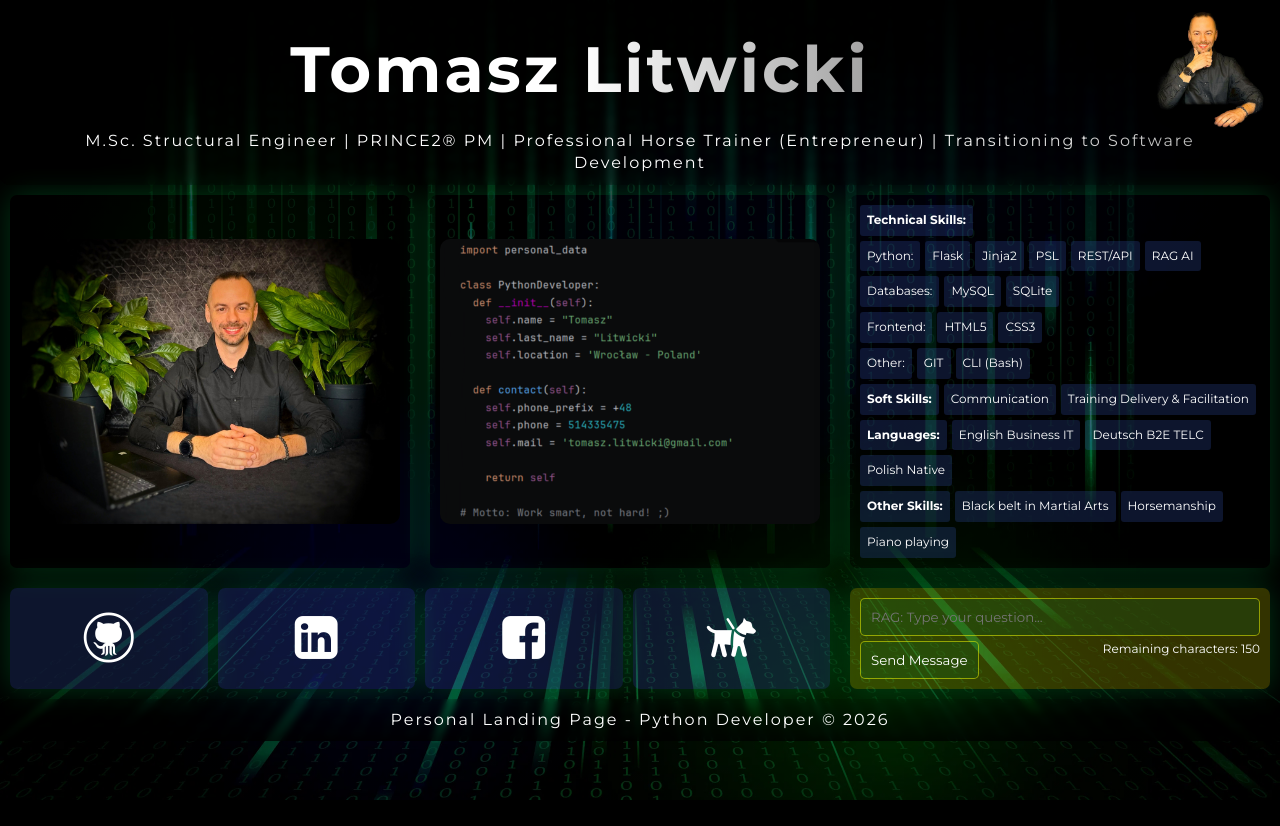
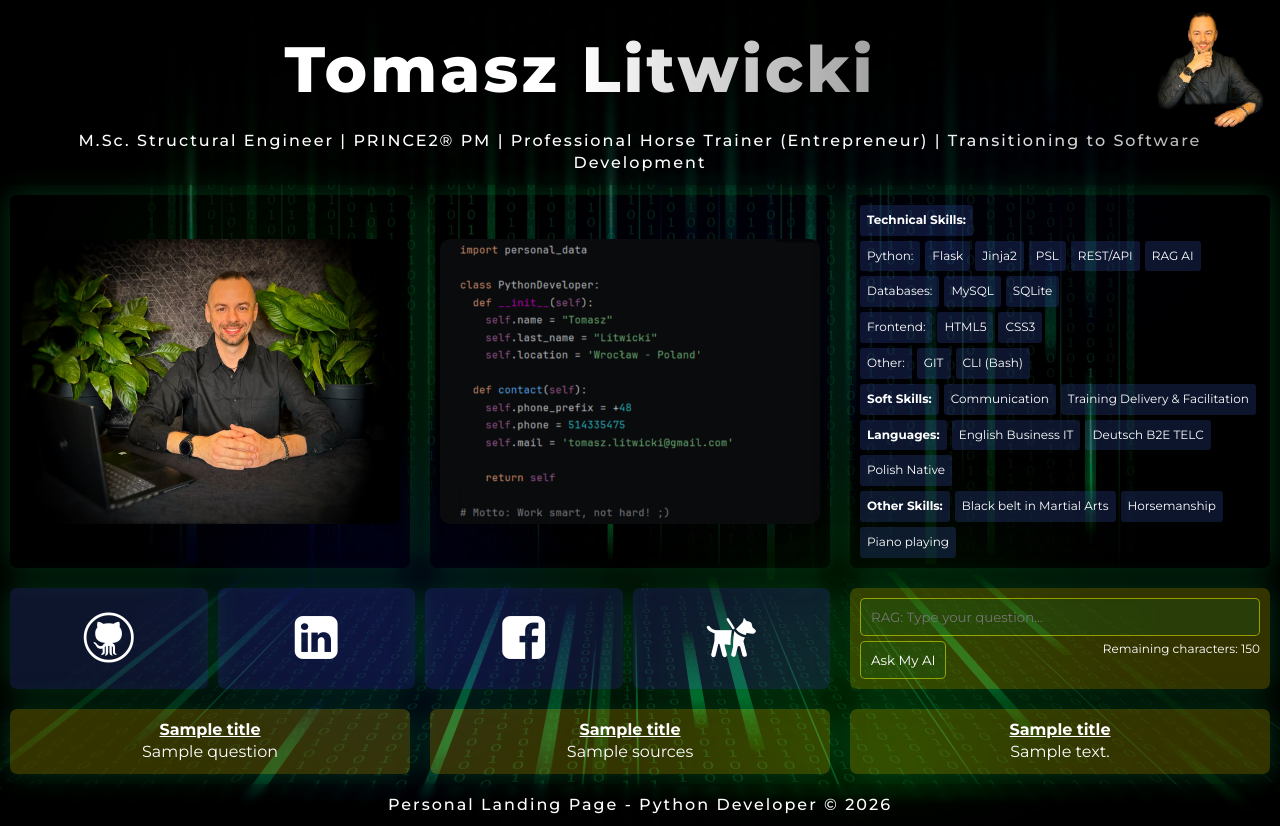
Before and after one commit to TomaszLitwicki/RAG, a Flask app: template templates/index.html in a window 1280 px wide. Before the commit the page ends 800 px from the top, so only its background shows below. Run offline with Flask 3, Linux system fonts and the light colour scheme; the template is opened without the code that fills it: most values are stand-ins (such as "Sample title", 1, 10 or a date in 2020).

Commit message:
ready for RAG

```diff
--- a/app.py
+++ b/app.py
@@ -1,12 +1,49 @@
-from flask import Flask, render_template
+from flask import Flask, render_template, request, redirect, url_for, session
+import datetime
 
 app = Flask(__name__)
 
+app.secret_key = 'Really_secret_key'
 
-@app.route('/')
+@app.get('/')
 def home():  # put application's code here
-    return render_template("index.html")
 
+    question = session.pop('question', '')
+    sources = session.pop('sources', '')
+    answer = session.pop('answer', '')
+
+    titles = ['', '', '']
+
+    if question:
+        titles = ['Your question:', 'RAG\'s sources:', 'CHATbot\'s answer:']
+
+    return render_template("index.html",
+                           question=question,
+                           sources=sources,
+                           answer=answer,
+                           titles=titles
+                           )
+
+@app.post('/')
+def asking():
+
+    question = request.form.get('ask','').strip()
+    if not question:
+        return redirect(url_for('home'))
+    sources = 'sources for RAG function'
+    answer = 'Here will be answer to your question'
+
+    memory(question, answer)
+
+    session['question'] = question
+    session['sources'] = sources
+    session['answer'] = answer
+
+    return redirect(url_for('home'))
+
+def memory(ask, answ):
+    with open('data/memory.csv', 'a') as memo:
+        memo.write(f'{datetime.datetime.now()}\t{ask}\t{answ}\n')
 
 if __name__ == '__main__':
-    app.run()
+    app.run(debug=True)
--- a/static/css/style.css
+++ b/static/css/style.css
@@ -261,16 +261,34 @@ main > *:not(#links_row):hover, .links:hover {
   transform: scale(1.05);
 }
 
-#rag {
+.rag {
   background-color: rgba(255, 255, 0, 0.2);
-  grid-column: 3;
   padding: 10px;
   display: flex;
   flex-direction: column;
   position: relative;
 }
 
-#rag form {
+#writing {
+  grid-column: 3;
+}
+
+#question {
+  grid-column: 1;
+  grid-row: 3;
+}
+
+#sources {
+  grid-column: 2;
+  grid-row: 3;
+}
+
+#answer {
+  grid-column: 3;
+  grid-row: 3;
+}
+
+#writing form {
   display: flex;
   flex-direction: column;
   height: 100%;
--- a/static/js/app.js
+++ b/static/js/app.js
@@ -1,31 +1,27 @@
 const textarea = document.getElementById('ask_me');
 const counterSpan = document.querySelector('#counter span');
+const form = document.querySelector('#writing form');
 const maxChars = 150;
 
-if (textarea) { // Dobra praktyka: sprawdź, czy element istnieje
+if (textarea) {
     textarea.addEventListener('input', function() {
         const remaining = maxChars - this.value.length;
         if (counterSpan) counterSpan.textContent = remaining;
-        if (counterSpan) counterSpan.style.color = remaining <= 10 ? 'red' : '#666';
+        if (counterSpan) counterSpan.style.color = remaining <= 10 ? 'red' : '#7c7c7c';
     });
 
     textarea.addEventListener('keydown', function(e) {
-        const lines = this.value.split('\n');
         if (e.key === 'Enter') {
             e.preventDefault();
         }
     });
 }
-const btn = document.getElementById('submit_btn');
 
-if (btn) {
-    btn.addEventListener('click', function() {
-        const userText = textarea.value;
-
-        if (userText.trim() === "") {
-            alert("Please, write first something....");
-        } else {
-            alert("Message Sent!\n\nYour message: " + userText + "\n\n(This is a test box; the send function will be added shortly)");
+if (form && textarea) {
+    form.addEventListener('submit', function(e) {
+        if (textarea.value.trim() === "") {
+            e.preventDefault();
+            alert("The text field cannot be empty. Please write something first.");
         }
     });
 }
--- a/templates/index.html
+++ b/templates/index.html
@@ -5,7 +5,7 @@
   <meta charset="utf-8">
   <meta name="viewport" content="width=device-width, initial-scale=1">
   <title>Tomasz Litwicki | Python Developer</title>
-  <link href="https://fonts.googleapis.com/css2?family=Montserrat:wght@400;700&display=swap" rel="stylesheet">
+  <link href="https://fonts.googleapis.com/css2?family=Montserrat:wght@100;200;400;500;700;800&display=swap" rel="stylesheet">
   <link rel="stylesheet" href="../static/css/style.css">
   <link rel="stylesheet" href="../static/css/fontello.css">
 
@@ -103,16 +103,21 @@
       </a>
     </div>
 
-    <div id="rag" title="">
-      <form action="/ask-me" method="post">
+    <div class="rag" id="writing">
+      <form action="/" method="post">
         <textarea id="ask_me" name="ask" placeholder="RAG: Type your question..." maxlength="150"></textarea>
         <div id="button">
-          <button type="button" id="submit_btn">Send Message</button>
+          <button type="submit" id="submit_btn">Ask My AI</button>
           <div id="counter">Remaining characters: <span>150</span> </div>
         </div>
       </form>
-    <span class="tooltip">Chat AI w oparciu o technologię RAG, czyli &quot;Sztuczna Inteligencja&quot; odpowie na Twoje pytanie w oparciu o przygotowaną przeze mnie bazę informacji. Możesz zapytać o moją wiedzę z dziedziny IT, metodykę jej zdobywania, sposób myślenia programistycznego, lub wykonane projekty. Np: 'Z jakich techonologii korzystał Tomasz w swym głównym projekcie?'.</span>
+      <span class="tooltip"><b><u>Funkcjonalność jeszcze w budowie</u></b><br> AI w oparciu o technologię RAG, czyli &quot;Sztuczna Inteligencja&quot; odpowie na Twoje pytanie w oparciu o przygotowaną przeze mnie bazę informacji. Możesz zapytać o moją wiedzę z dziedziny IT, metodykę jej zdobywania, sposób myślenia programistycznego, lub wykonane projekty. Np: 'Z jakich techonologii korzystał Tomasz w swym głównym projekcie?'.</span>
     </div>
+    {% if question %}
+      <div class="rag" id="question"><u><b>{{ titles[0] }}</b></u>{{ question }}</div>
+      <div class="rag" id="sources"><u><b>{{ titles[1] }}</b></u>{{ sources }}</div>
+      <div class="rag" id="answer"><u><b>{{ titles[2] }}</b></u>{{ answer }}</div>
+    {% endif %}
   </main>
   <footer><h2>Personal Landing Page - Python Developer &copy; 2026</h2></footer>
 
```
Also changed, not shown: other parts of static/css/style.css (+31 -11 lines), requirements.txt (added, +8 -0 lines), static/site.webmanifest, 1 other file.
